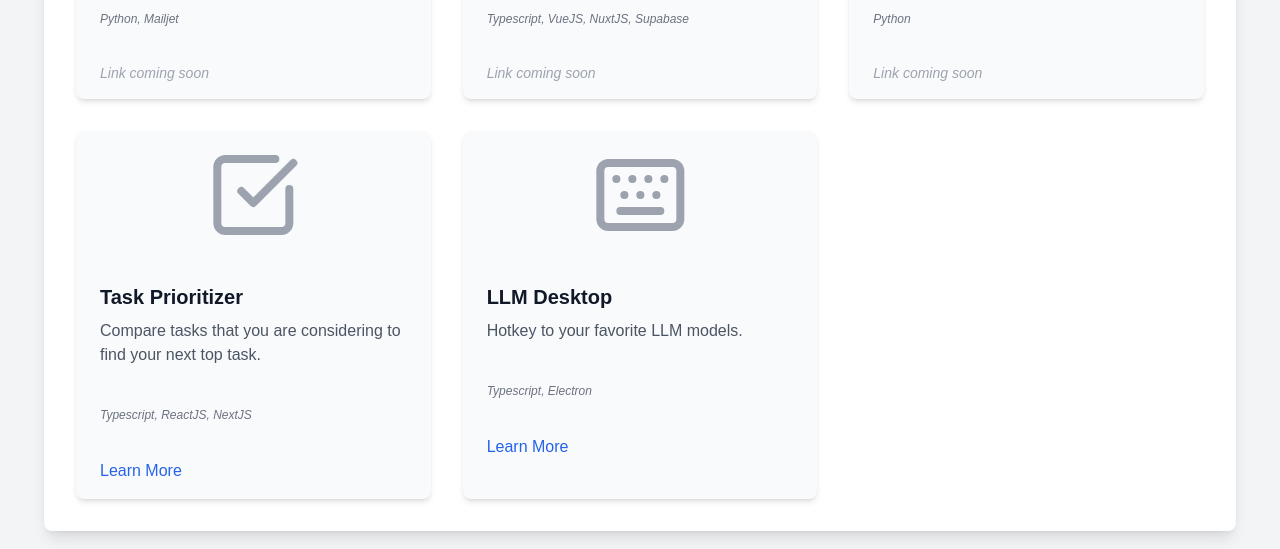
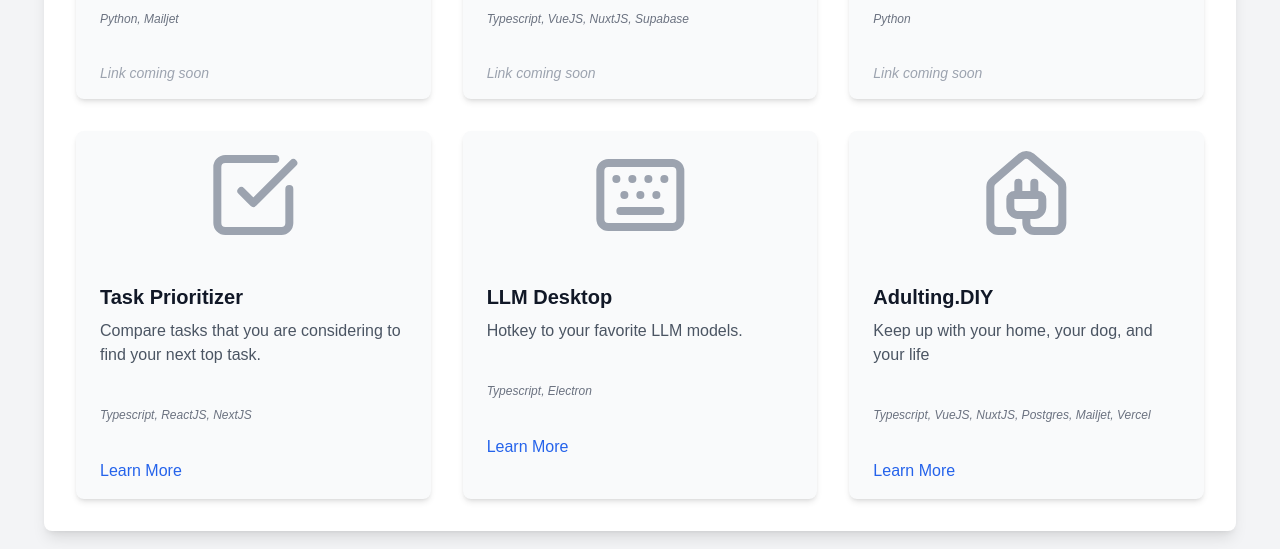
Before and after one commit to davehague/davehague-site, a Nuxt app: page / in a window 1280 px wide. Shown: the part 3100-3649 px from the top of the page. Built offline with nearby package versions, Linux system fonts and the light colour scheme; no server answers; the database is empty.

Commit message:
Added adulting.diy to projects

```diff
--- a/components/ProjectsSection.vue
+++ b/components/ProjectsSection.vue
@@ -42,7 +42,7 @@
 import { ref } from 'vue'
 import {
   Coins, TrainFrontTunnel, Binoculars, Blocks, Clock8,
-  ScanEye, Soup, PencilRuler, NotebookPen, PhoneIncoming, SquareCheckBig, Keyboard
+  ScanEye, Soup, PencilRuler, NotebookPen, PhoneIncoming, SquareCheckBig, Keyboard, HousePlug,
 } from 'lucide-vue-next'
 
 const shippedProjects = [
@@ -153,6 +153,16 @@
     techFrameworks: 'Electron',
     link: 'https://github.com/davehague/llm-wrapper-electron',
   },
+  {
+    id: 11,
+    name: 'Adulting.DIY',
+    description: 'Keep up with your home, your dog, and your life',
+    icon: HousePlug,
+    techLanguages: 'Typescript',
+    techFrameworks: 'VueJS, NuxtJS',
+    techServices: 'Postgres, Mailjet, Vercel',
+    link: 'https://adulting.diy/',
+  }
 ]
 
 const projectGroups = ref([
```
